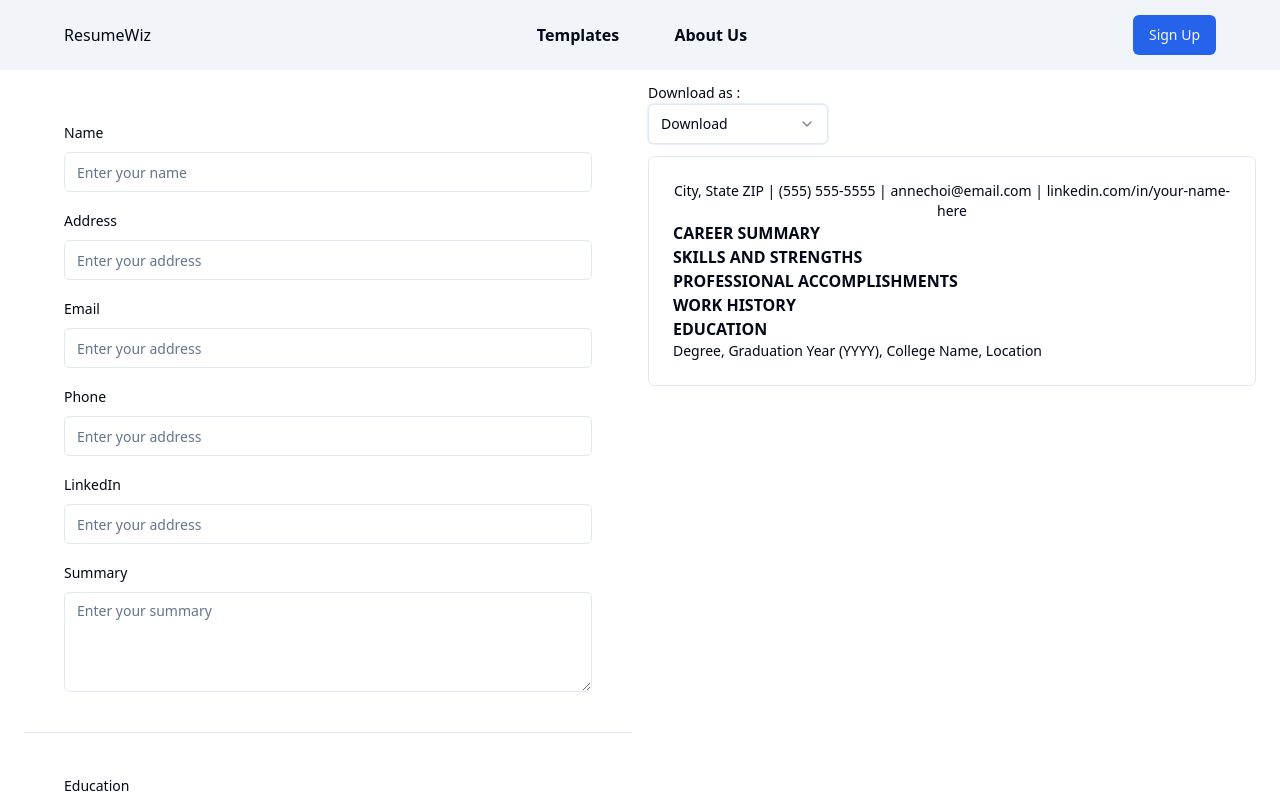
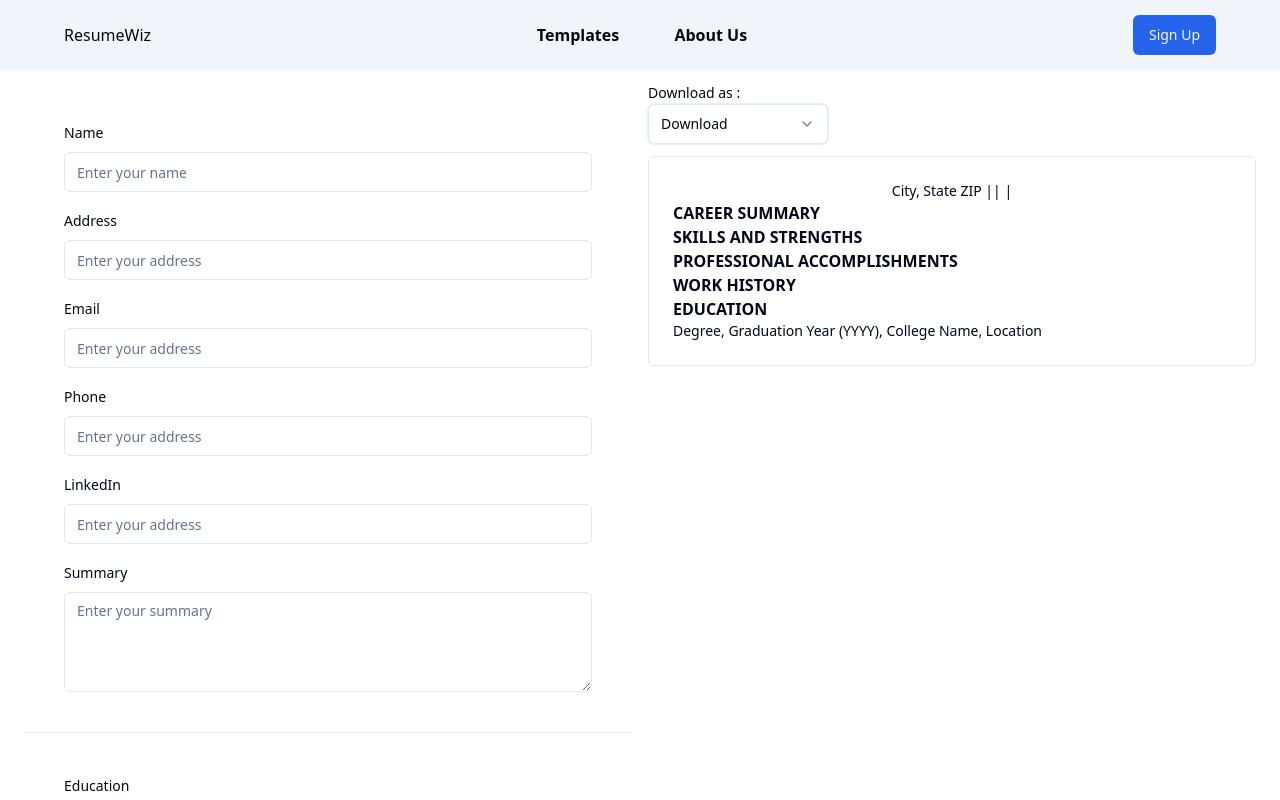
Before and after one commit to SynthCod3/ResumeWiz, a Next.js app: page /editor in a window 1280 px wide. Shown: the top 800 px of the page. Built offline with nearby package versions, Linux system fonts and the light colour scheme.

Commit message:
add linked in

```diff
--- a/templates/template1/index.tsx
+++ b/templates/template1/index.tsx
@@ -15,8 +15,8 @@ export default function Template1() {
         <div className="text-center">
           <h1 className="text-3xl font-bold">{name}</h1>
           <p className="text-sm">
-            {contact.address} | (555) 555-5555 | annechoi@email.com |
-            linkedin.com/in/your-name-here
+            {contact.address} |{contact.phone}| {contact.email} |
+            {contact.linkedin}
           </p>
         </div>
         <section>
```
